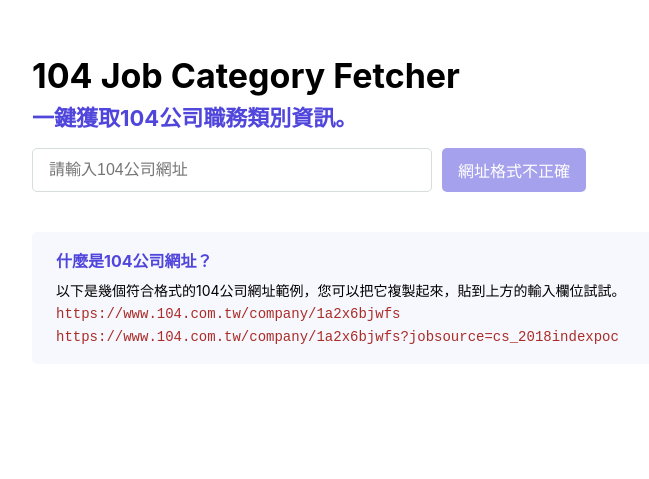
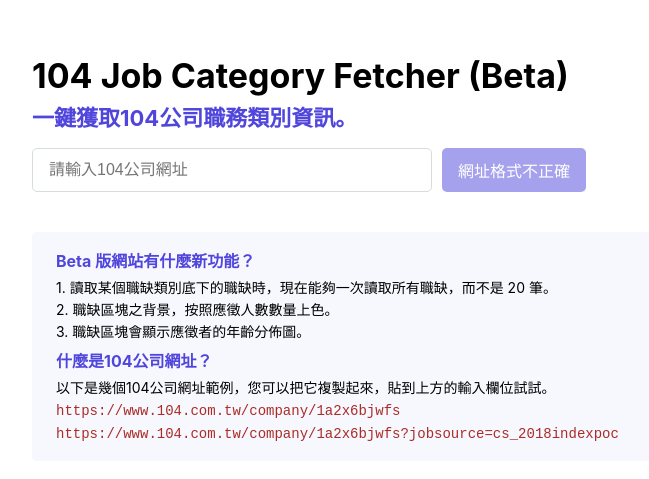
Before and after one commit to AggroCake/104-2, a Next.js app: page / in a window 1280 px wide. Shown: the part 205-684 px from the top of the page, without its empty margins (228-877 px from the left). Built offline with nearby package versions, Linux system fonts and the light colour scheme.

Commit message:
Update text

```diff
--- a/src/components/pages/InputPage/InputPage.module.scss
+++ b/src/components/pages/InputPage/InputPage.module.scss
@@ -83,13 +83,15 @@
 .hintContainer {
   background: rgba(100, 100, 235, 0.05);
   border-radius: 5px;
+  display: flex;
+  flex-direction: column;
+  gap: 5px;
   padding: 16px 24px;
 
   .hintTitle {
     color: rgb(80, 70, 220);
     font-size: 16px;
     font-weight: bold;
-    margin-bottom: 8px;
   }
 
   .hintContent {
--- a/src/components/pages/InputPage/index.js
+++ b/src/components/pages/InputPage/index.js
@@ -48,7 +48,7 @@
       </Head>
 
       <div>
-        <h1 className={styles.title}>104 Job Category Fetcher</h1>
+        <h1 className={styles.title}>104 Job Category Fetcher (Beta)</h1>
         <h2 className={styles.subtitle}>一鍵獲取104公司職務類別資訊。</h2>
       </div>
 
@@ -69,9 +69,18 @@
       </div>
 
       <div className={styles.hintContainer}>
+        <div className={styles.hintTitle}>Beta 版網站有什麼新功能？</div>
+        <div className={styles.hintContent}>
+          1. 讀取某個職缺類別底下的職缺時，現在能夠一次讀取所有職缺，而不是 20
+          筆。
+          <br />
+          2. 職缺區塊之背景，按照應徵人數數量上色。
+          <br />
+          3. 職缺區塊會顯示應徵者的年齡分佈圖。
+        </div>
         <div className={styles.hintTitle}>什麼是104公司網址？</div>
         <div className={styles.hintContent}>
-          以下是幾個符合格式的104公司網址範例，您可以把它複製起來，貼到上方的輸入欄位試試。
+          以下是幾個104公司網址範例，您可以把它複製起來，貼到上方的輸入欄位試試。
           <br />
           <code className={styles.url}>
             https://www.104.com.tw/company/1a2x6bjwfs
```
